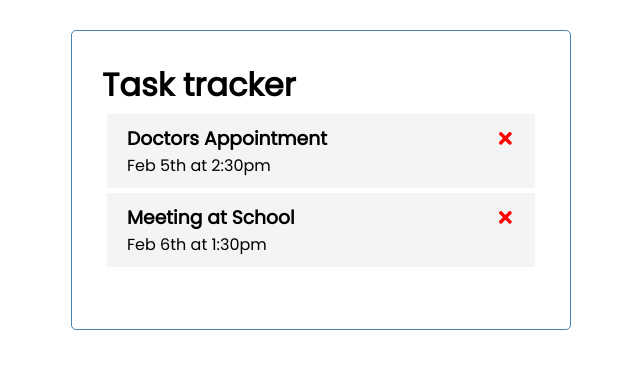
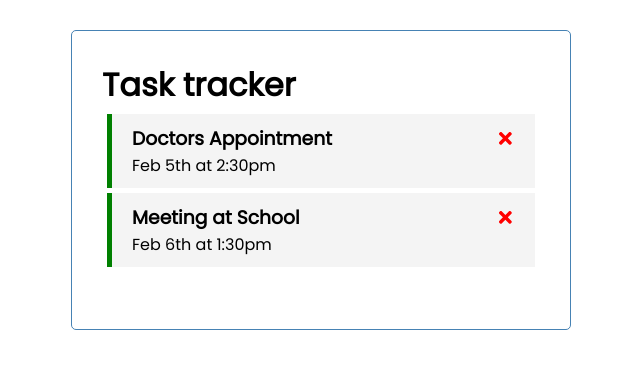
Before and after one commit to maticjesenicnik/react-crash, a React (Create React App) app: page / in a window 1280 px wide. Shown: the top 368 px of the page, without its empty margins (319-959 px from the left). Built offline with nearby package versions, Linux system fonts and the light colour scheme.

Commit message:
feat: toggle reminder

```diff
--- a/src/App.js
+++ b/src/App.js
@@ -22,10 +22,18 @@
     setTasks(tasks.filter((task) => task.id !== id));
   };
 
+  const toggleReminder = (id) => {
+    setTasks(
+      tasks.map((task) =>
+        task.id === id ? { ...task, reminder: !task.reminder } : task
+      )
+    );
+  };
+
   return (
     <div className="container">
       <Header title="Task tracker" />
-      <Tasks tasks={tasks} onDelete={onDelete} />
+      <Tasks tasks={tasks} onDelete={onDelete} onToggle={toggleReminder} />
     </div>
   );
 }
--- a/src/components/Task.js
+++ b/src/components/Task.js
@@ -1,8 +1,11 @@
 import { FaTimes } from "react-icons/fa";
 
-const Task = ({ task, onDelete }) => {
+const Task = ({ task, onDelete, onToggle }) => {
   return (
-    <div className="task">
+    <div
+      className={`task ${task.reminder ? "reminder" : ""}`}
+      onDoubleClick={() => onToggle(task.id)}
+    >
       <h3>
         {task.text}{" "}
         <FaTimes style={{ color: "red" }} onClick={() => onDelete(task.id)} />
--- a/src/components/Tasks.js
+++ b/src/components/Tasks.js
@@ -1,10 +1,10 @@
 import Task from "./Task";
 
-const Tasks = ({ tasks, onDelete }) => {
+const Tasks = ({ tasks, onDelete, onToggle }) => {
   return (
     <div>
       {tasks.map((task, index) => (
-        <Task key={index} task={task} onDelete={onDelete} />
+        <Task key={index} task={task} onDelete={onDelete} onToggle={onToggle} />
       ))}
     </div>
   );
```
